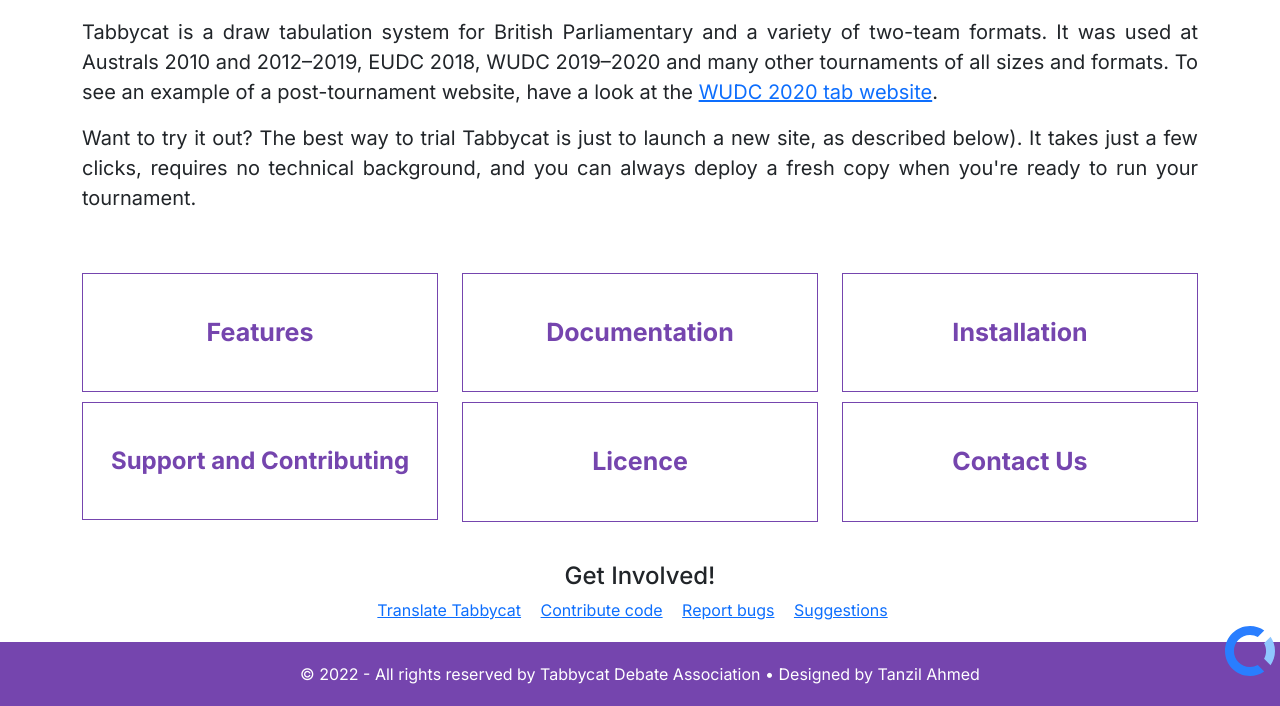
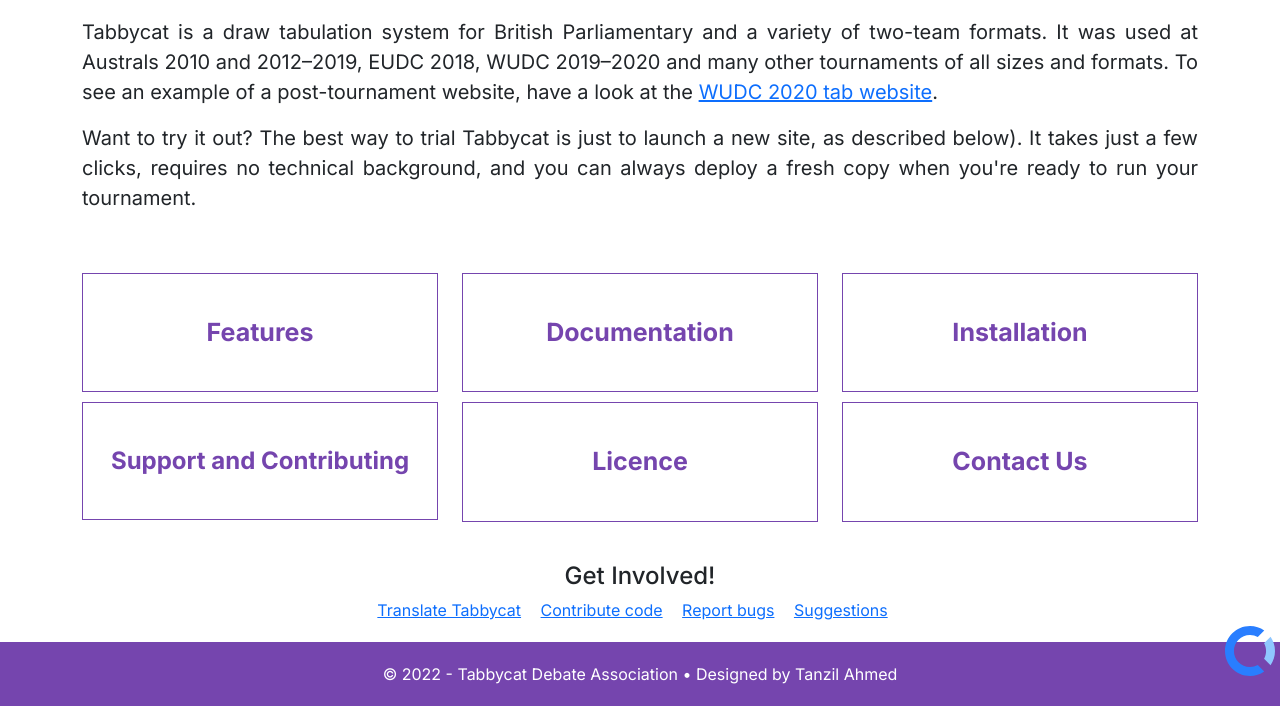
Before and after one commit to tanzilamd/tc, a plain HTML site: page index.html in a window 1280 px wide. Shown: the part 119-825 px from the top of the page. Drawn offline with nearby package versions, Linux system fonts and the light colour scheme.

Commit message:
footer updated

```diff
--- a/index.html
+++ b/index.html
@@ -231,7 +231,7 @@
     </div>
     <footer>
       <div class="container">
-        <div class="designer"><p> &copy; 2022 - All rights reserved by Tabbycat Debate Association &#8226; Designed by Tanzil Ahmed</p></div>
+        <div class="designer"><p> &copy; 2022 - Tabbycat Debate Association &#8226; Designed by Tanzil Ahmed</p></div>
       </div>
     </footer>
 
```
